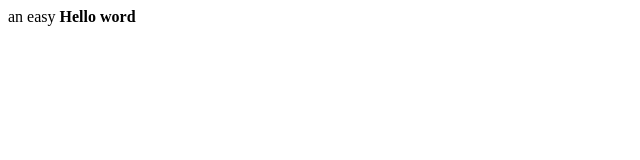
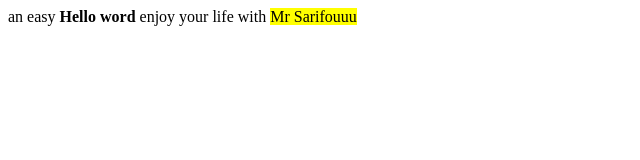
Before and after one commit to Sarifou653/Git-test, a plain HTML site: page index.html in a window 1280 px wide. Shown: the whole page, without its empty margins (0-640 px from the left). Drawn offline with Linux system fonts and the light colour scheme.

Commit message:
Update index.html

```diff
--- a/index.html
+++ b/index.html
@@ -6,7 +6,7 @@
     <title>Document</title>
 </head>
 <body>
-    an easy <strong>Hello word</strong>
+    an easy <strong>Hello word</strong> enjoy your life with <mark> Mr Sarifouuu </mark>
     <!--
     GIT INIT
     GIT REMOTE ADD ORRIGIN <lien vers le repository>
```
